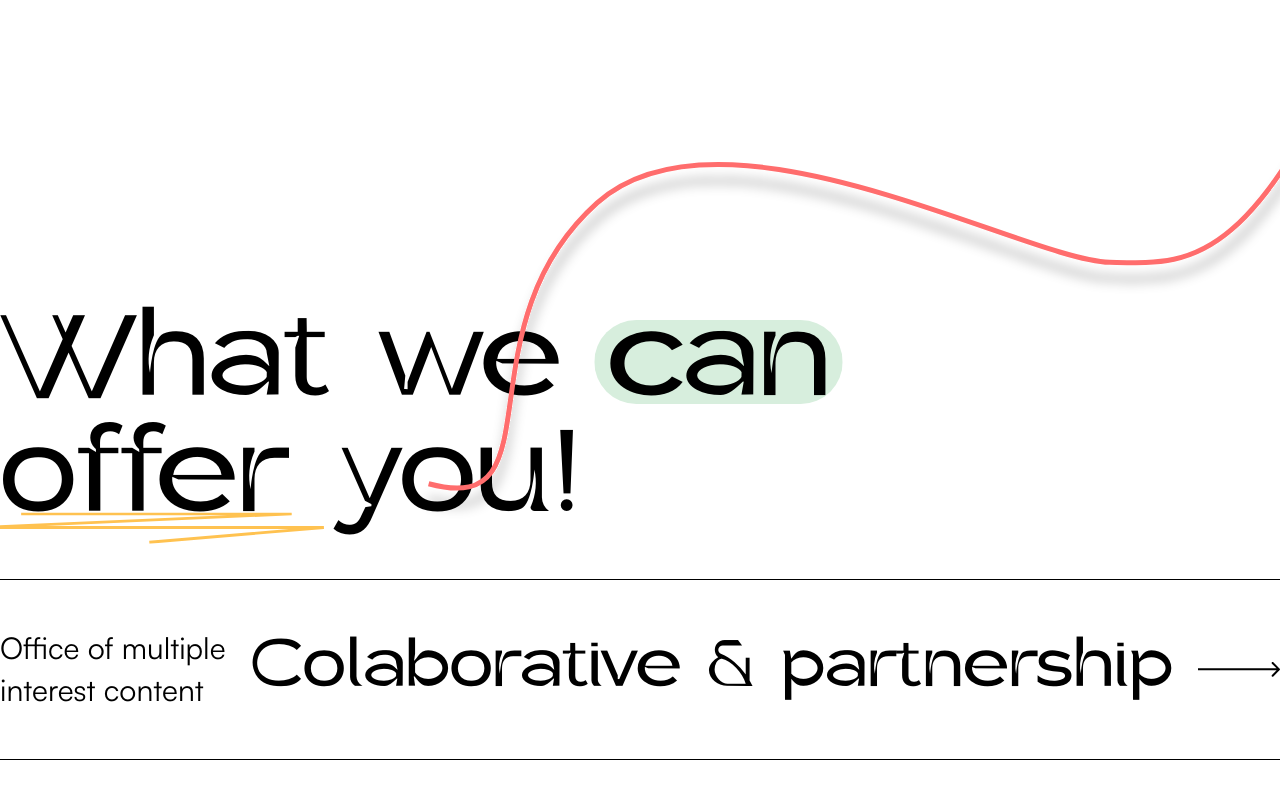
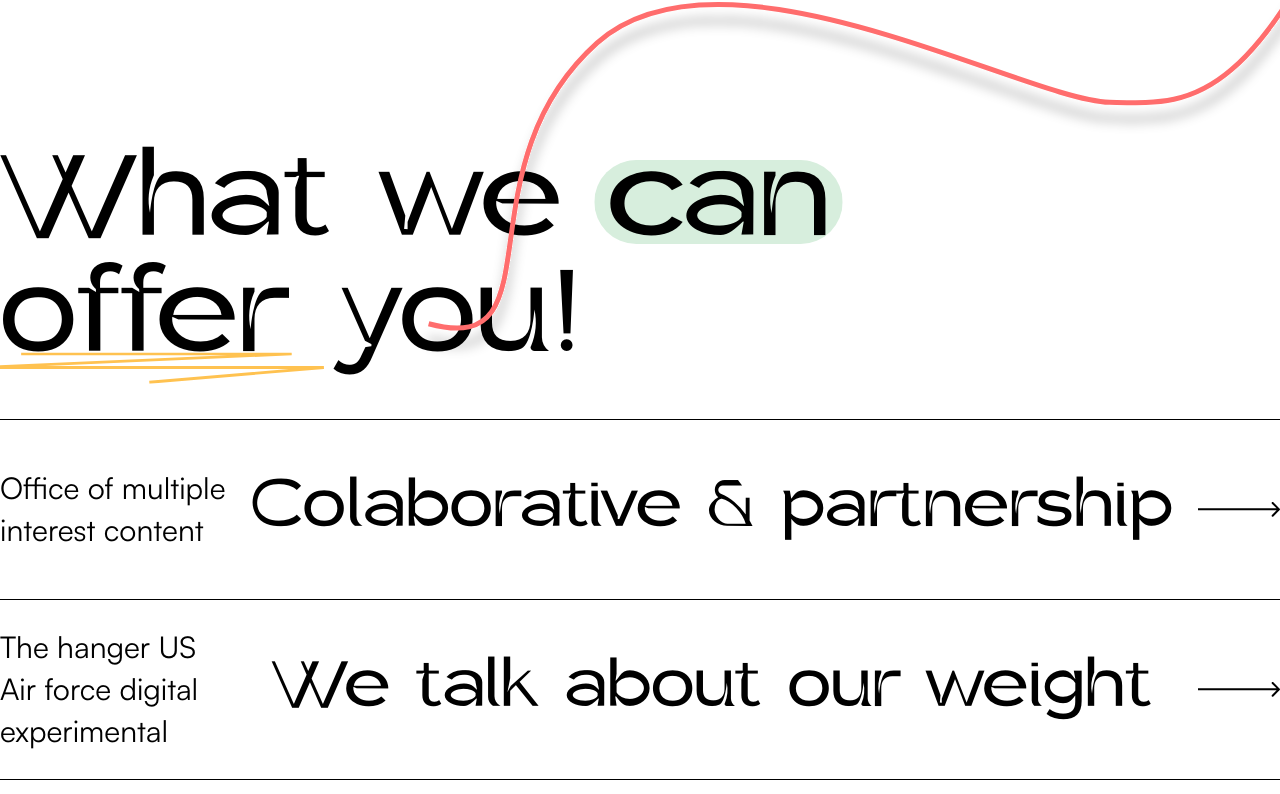
Before and after one commit to Satya0927a/Elementum_page, a React (Vite) app: page / in a window 1280 px wide. Shown: the part 2888-3682 px from the top of the page. Built offline with nearby package versions, Linux system fonts and the light colour scheme.

Commit message:
spacing fixes

```diff
--- a/src/pages/Homepage.jsx
+++ b/src/pages/Homepage.jsx
@@ -16,7 +16,7 @@ const Homepage = () => {
       <section className="mt-60 max-xl:mt-30 relative">
         <Features/>
       </section>
-      <section className="mt-80 max-xl:mt-20 relative">
+      <section className="mt-40 max-xl:mt-20 relative">
         <OfferProvided/>
       </section>
       <section className="mt-80 max-xl:mt-60 mb-40 max-xl:mb-50">
```
